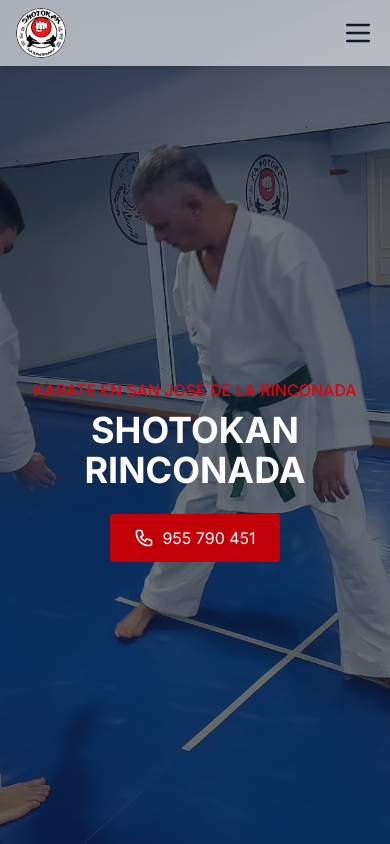
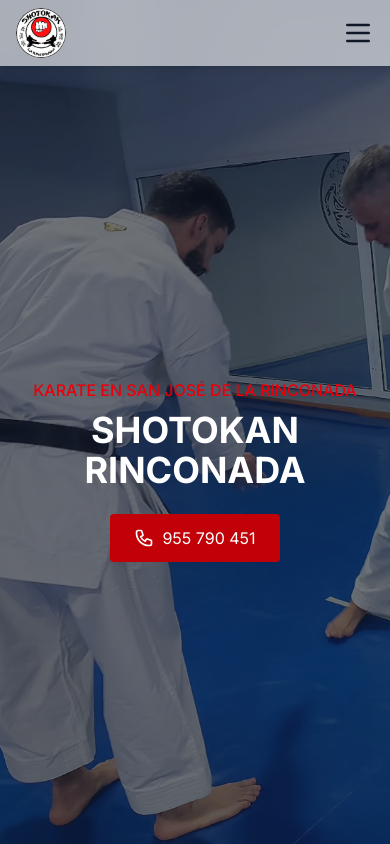
Before and after one commit to Coke-25/shotokanrinconada, a Next.js app: page / in a window 390 px wide. Shown: the top 844 px of the page. Built offline with nearby package versions, Linux system fonts and the light colour scheme.

Commit message:
Retoques varios

```diff
--- a/src/app/globals.css
+++ b/src/app/globals.css
@@ -30,3 +30,13 @@
   color: var(--foreground);
   font-family: 'Inter', Arial, Helvetica, sans-serif;
 }
+
+.hero-background-position-adjustment {
+  background-position-x: -105px;
+}
+
+@media (width >= 48rem) {
+  .hero-background-position-adjustment {
+    background-position-x: center;
+  }
+}
--- a/src/app/page.tsx
+++ b/src/app/page.tsx
@@ -83,7 +83,7 @@
       {/* Hero Section */}
       <section className="relative min-h-screen flex items-center justify-center bg-gray-900">
         <div
-          className="absolute inset-0 bg-cover bg-center opacity-40"
+          className="absolute inset-0 bg-cover md:bg-center opacity-40 hero-background-position-adjustment"
           style={{ backgroundImage: "url('images/shotokan_header.jpeg')" }}
         />
         <div className="relative container mx-auto px-4 pt-24">
--- a/src/components/Footer.tsx
+++ b/src/components/Footer.tsx
@@ -90,7 +90,7 @@
       {/* Copyright */}
       <div className="border-t border-gray-800 py-4 bg-gray-950">
         <div className="container mx-auto px-4 text-center text-gray-500 text-sm">
-          <p>Web hecha por <a href="https://github.com/coke-25" target="_blank" className="text-red-600 hover:text-red-600">Coke</a></p>
+          <p>🛠️ Web desarrollada por <a href="https://github.com/coke-25" target="_blank" className="text-red-600 hover:text-red-600">Coke</a></p>
         </div>
       </div>
     </footer>
```
Also changed, not shown: 1 other file (tests, documents, lock files or other folders).
